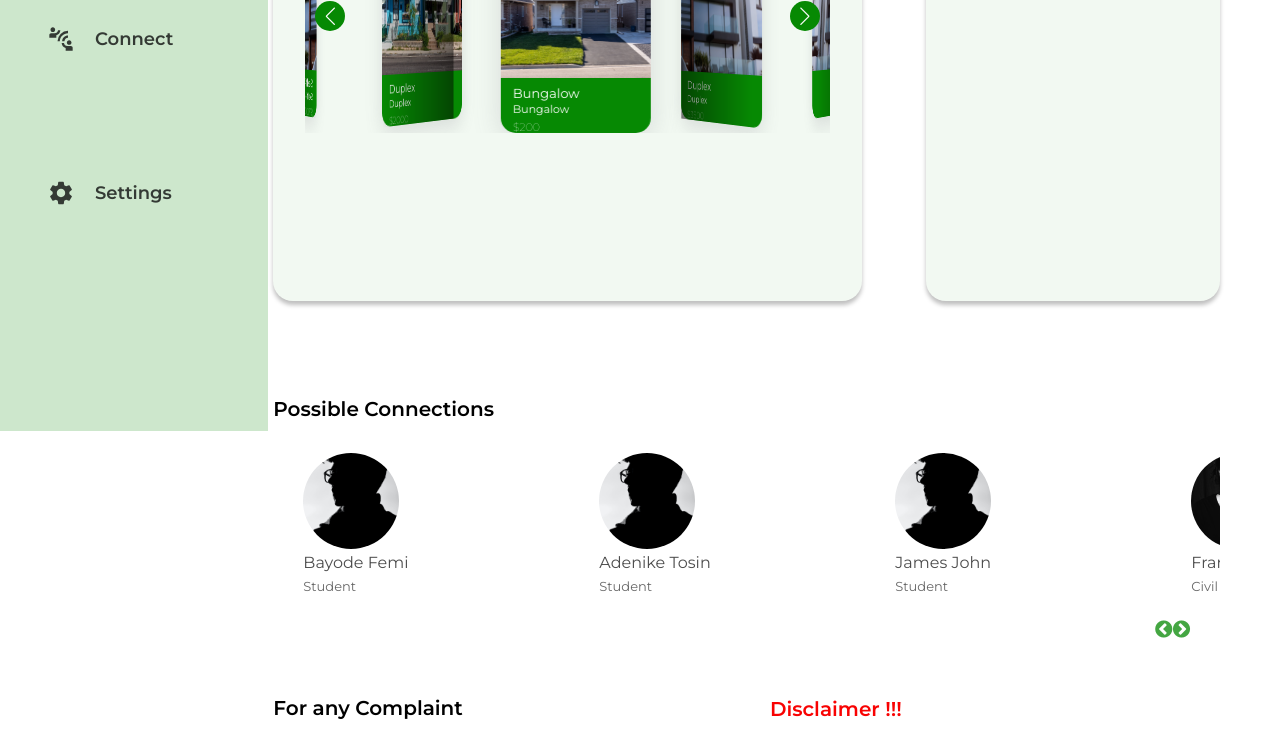
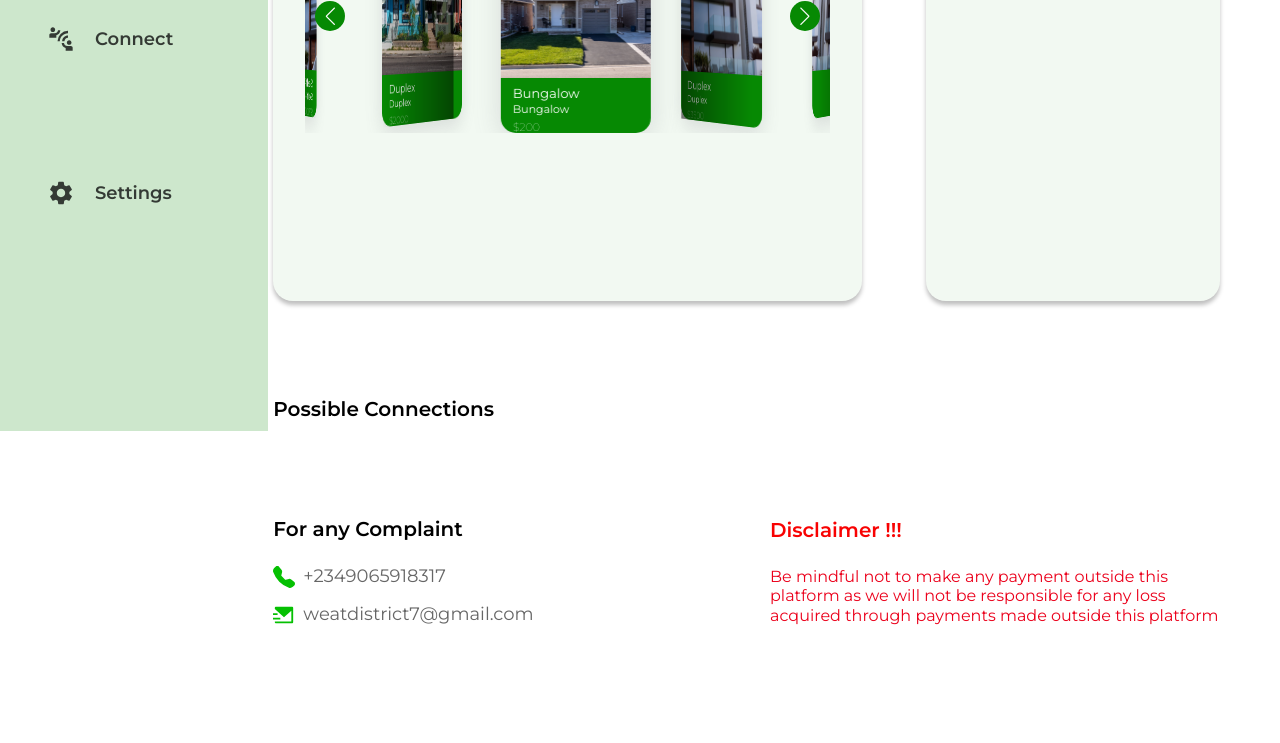
Before and after one commit to Vichiebrainz/district7-website, a React (Vite) app: page /user/dashboard in a window 1280 px wide. Shown: the part 369-1112 px from the top of the page. Built offline with nearby package versions, Linux system fonts and the light colour scheme; sample sign-in values are in the browser's storage; a web font is replaced by a local one; what react-google-maps, react-toast-notifications would draw is missing.

Commit message:
refactors

```diff
--- a/src/pages/user/dash/index.jsx
+++ b/src/pages/user/dash/index.jsx
@@ -216,7 +216,7 @@
         <div className="font-semibold font-header text-[14px] p-4 md:p-0 md:text-[20px] leading-[24.38px] md:mb-8 ">
           Possible Connections
         </div>
-        <div className="hidden md:block">
+        {/* <div className="hidden md:block">
           <Slider {...settings}>
             {possibleConnections.map((value, i) => (
               <div key={i}>
@@ -236,7 +236,7 @@
               </div>
             ))}
           </Slider>
-        </div>
+        </div> */}
         <div className=" md:hidden grid grid-cols-2 px-6">
           {possibleConnections.slice(0, 6).map((value, i) => (
             <div className="flex items-center gap-1  my-[6px] " key={i}>
```
